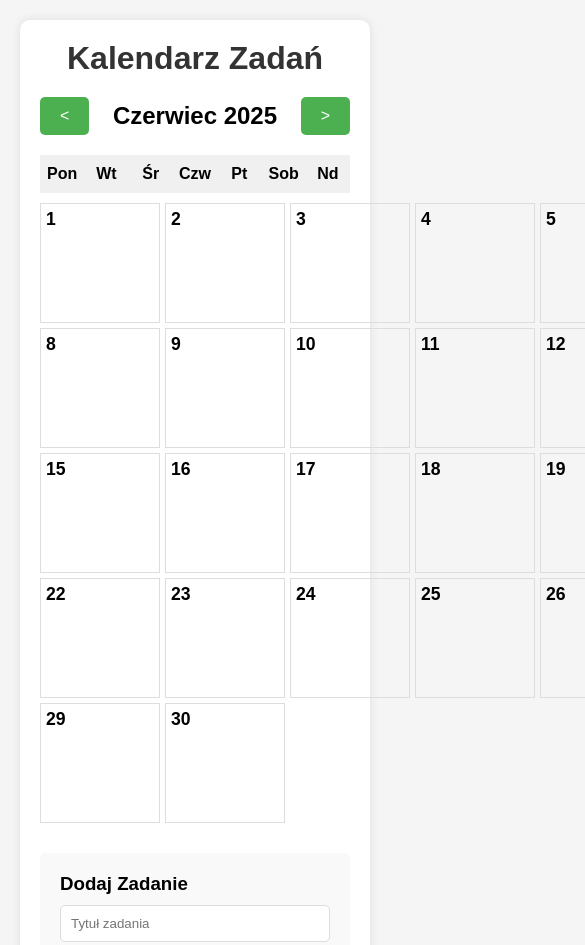
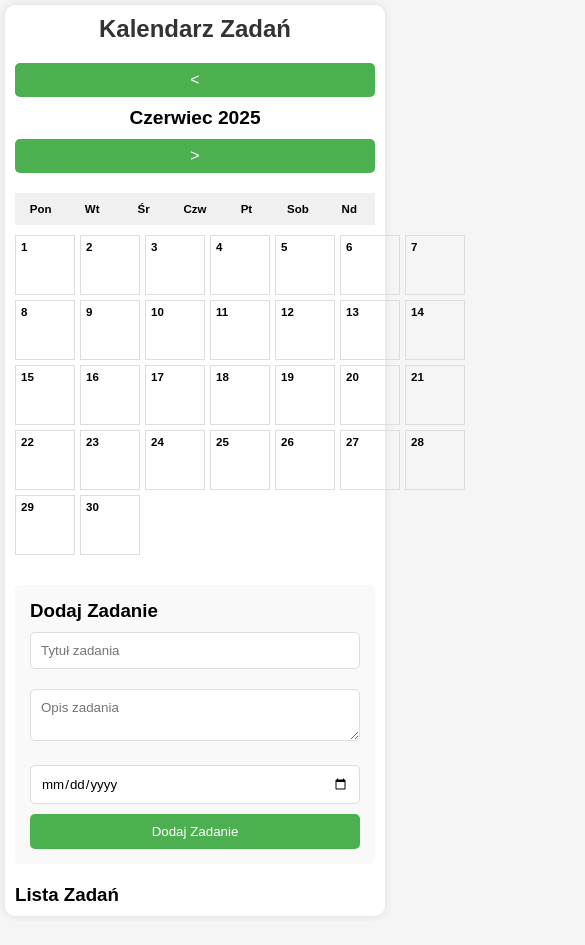
Before and after one commit to KrzysztofBabs/TIN, a plain HTML site: page Projekt/index.html in a window 390 px wide. Shown: the top 945 px of the page, 585 px wide, since content can reach past the window. After the commit the page ends 921 px from the top, so only its background shows below. Drawn offline with Linux system fonts and the light colour scheme.

Commit message:
Add files via upload

```diff
--- a/Projekt/styles.css
+++ b/Projekt/styles.css
@@ -7,14 +7,14 @@
 
 body {
     background-color: #f5f5f5;
-    padding: 20px;
+    padding: 10px;
 }
 
 .container {
     max-width: 1200px;
     margin: 0 auto;
     background-color: white;
-    padding: 20px;
+    padding: 15px;
     border-radius: 10px;
     box-shadow: 0 0 10px rgba(0, 0, 0, 0.1);
 }
@@ -23,6 +23,7 @@ h1 {
     text-align: center;
     color: #333;
     margin-bottom: 20px;
+    font-size: 1.8em;
 }
 
 .calendar-header {
@@ -30,16 +31,19 @@ h1 {
     justify-content: space-between;
     align-items: center;
     margin-bottom: 20px;
+    flex-wrap: wrap;
+    gap: 10px;
 }
 
 .calendar-header button {
     background-color: #4CAF50;
     color: white;
     border: none;
-    padding: 10px 20px;
+    padding: 8px 15px;
     border-radius: 5px;
     cursor: pointer;
     font-size: 16px;
+    min-width: 40px;
 }
 
 .calendar-header button:hover {
@@ -187,6 +191,7 @@ h1 {
 .task-item .task-actions {
     display: flex;
     gap: 10px;
+    flex-wrap: wrap;
 }
 
 .task-item button {
@@ -210,3 +215,95 @@ h1 {
     background-color: #4CAF50;
     color: white;
 }
+
+/* Responsywne style */
+@media screen and (max-width: 768px) {
+    body {
+        padding: 5px;
+    }
+
+    .container {
+        padding: 10px;
+    }
+
+    h1 {
+        font-size: 1.5em;
+    }
+
+    .calendar-header {
+        flex-direction: column;
+        align-items: stretch;
+    }
+
+    .calendar-header h2 {
+        text-align: center;
+        font-size: 1.2em;
+    }
+
+    .weekdays {
+        font-size: 0.9em;
+    }
+
+    .day {
+        min-height: 80px;
+        font-size: 0.9em;
+    }
+
+    .day-number {
+        font-size: 1em;
+    }
+
+    .day-task {
+        padding: 2px;
+        margin: 2px 0;
+    }
+
+    .task-title {
+        font-size: 0.9em;
+    }
+
+    .task-description {
+        font-size: 0.8em;
+        -webkit-line-clamp: 1;
+    }
+
+    .task-form {
+        padding: 15px;
+    }
+
+    .task-item {
+        padding: 10px;
+    }
+
+    .task-item .task-actions {
+        flex-direction: column;
+    }
+
+    .task-item button {
+        width: 100%;
+        margin: 2px 0;
+    }
+}
+
+@media screen and (max-width: 480px) {
+    .day {
+        min-height: 60px;
+        font-size: 0.8em;
+    }
+
+    .day-number {
+        font-size: 0.9em;
+    }
+
+    .task-title {
+        font-size: 0.8em;
+    }
+
+    .task-description {
+        display: none;
+    }
+
+    .weekdays div {
+        font-size: 0.8em;
+    }
+}
```
